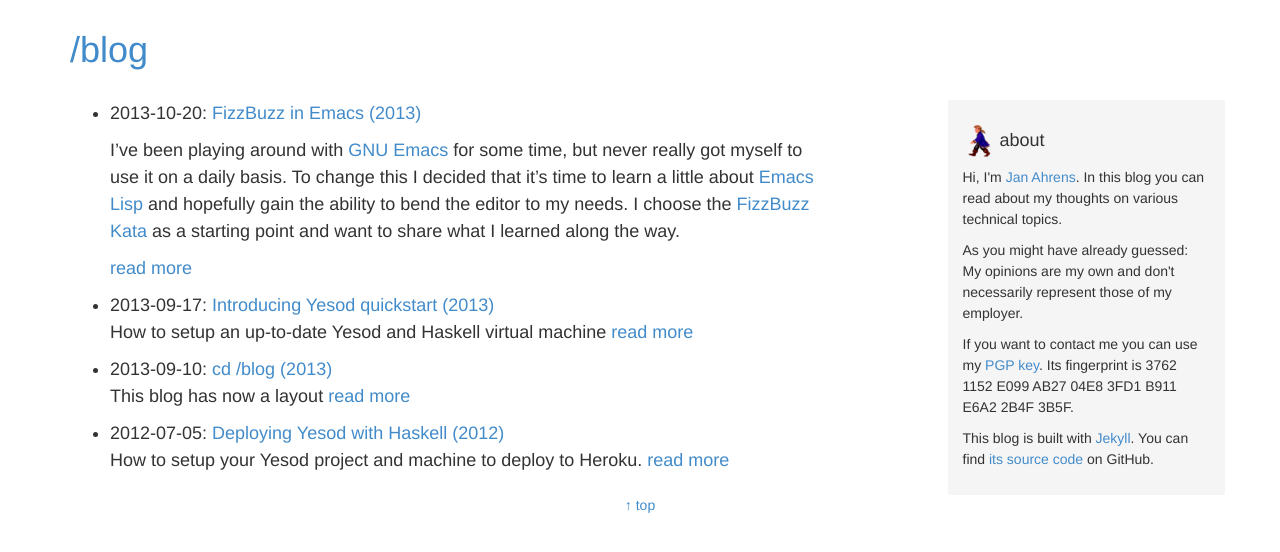
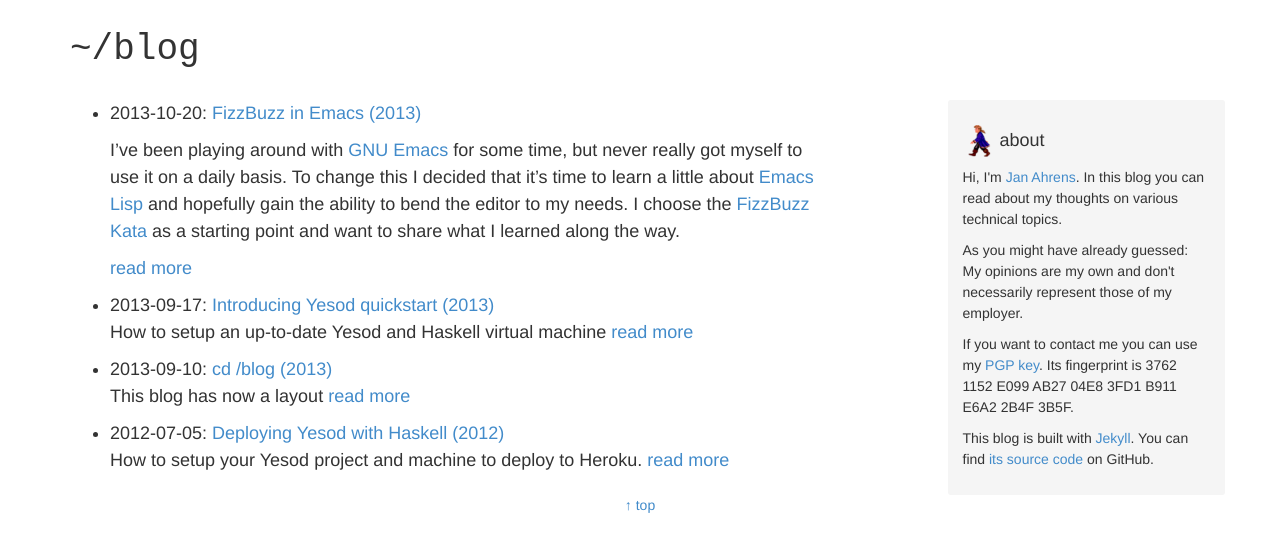
Before and after one commit to JanAhrens/JanAhrens.github.io, a Jekyll site: the page built from index.html, in a window 1280 px wide. Shown: the top 552 px of the page. Built offline with Jekyll 4.4.1, drawn with Linux system fonts in a browser that asks for light colours; Markdown is read by kramdown in place of the engine named in the settings; the list of posts is cut into pages by our own code.

Commit message:
improved blog header

```diff
--- a/_layouts/default.html
+++ b/_layouts/default.html
@@ -20,7 +20,7 @@
 
   <body>
     <div class="container" id="top">
-      <h1 class="head"><a href="/">/blog</a></h1>
+      <h1 class="head">~/blog</h1>
       <div class="row">
         <div class="col-sm-8 blog-main">
           {{ content }}
--- a/style.css
+++ b/style.css
@@ -38,4 +38,5 @@ body {
 .head {
   margin-top: 30px;
   margin-bottom: 30px;
+  font-family: monospace;
 }
```
